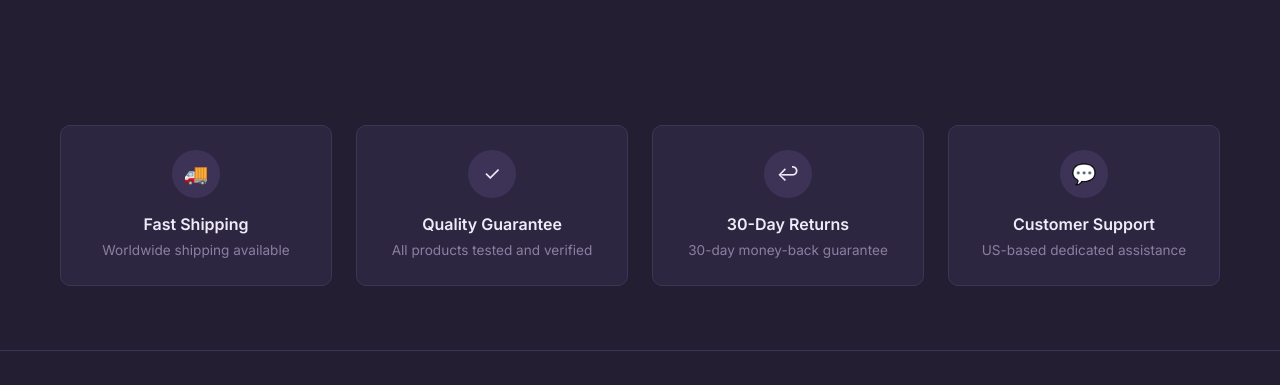
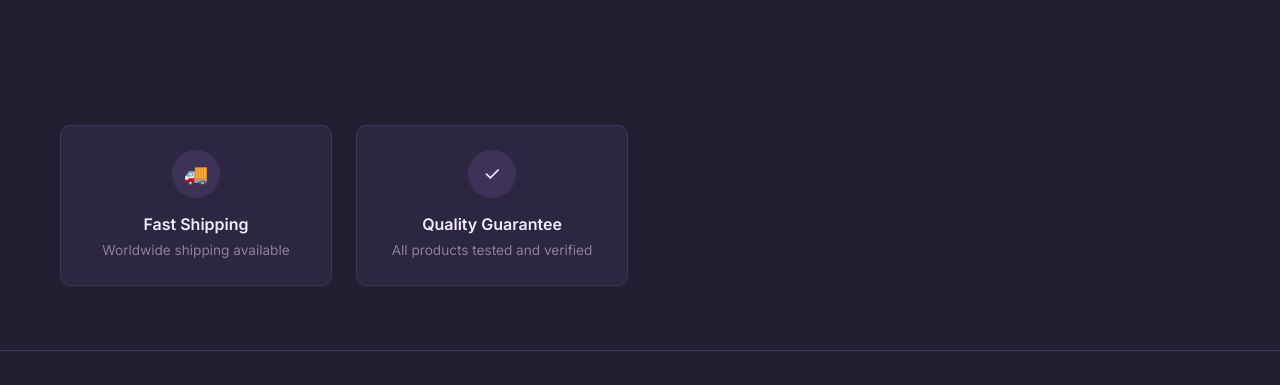
Before and after one commit to talosllc/talos, a plain HTML site: page index.html in a window 1280 px wide. Shown: the part 2646-3031 px from the top of the page. Drawn offline with nearby package versions, Linux system fonts and the light colour scheme.

Commit message:
Remove returns and support trust badges from homepage.

```diff
--- a/index.html
+++ b/index.html
@@ -156,16 +156,6 @@
           <h3>Quality Guarantee</h3>
           <p>All products tested and verified</p>
         </div>
-        <div class="trust-item">
-          <div class="trust-icon">↩</div>
-          <h3>30-Day Returns</h3>
-          <p>30-day money-back guarantee</p>
-        </div>
-        <div class="trust-item">
-          <div class="trust-icon">💬</div>
-          <h3>Customer Support</h3>
-          <p>US-based dedicated assistance</p>
-        </div>
       </div>
     </div>
   </section>
```
